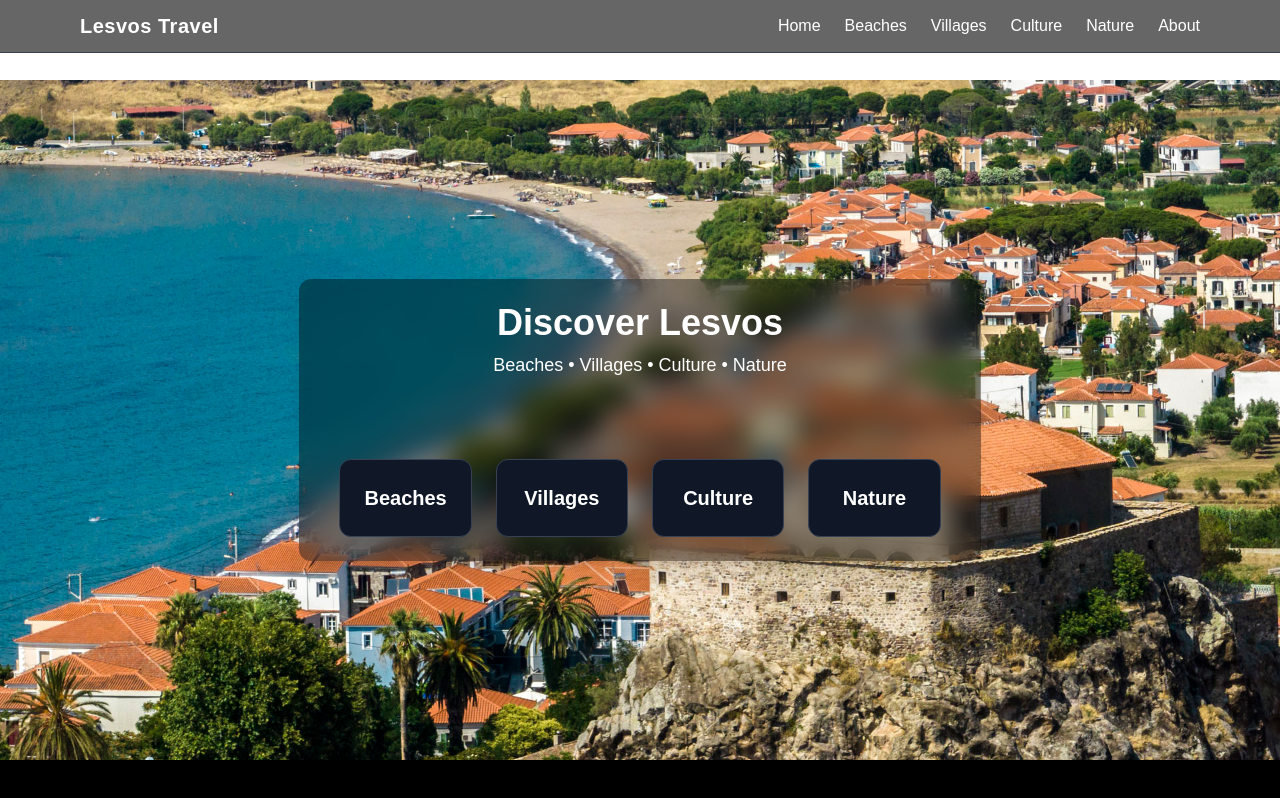
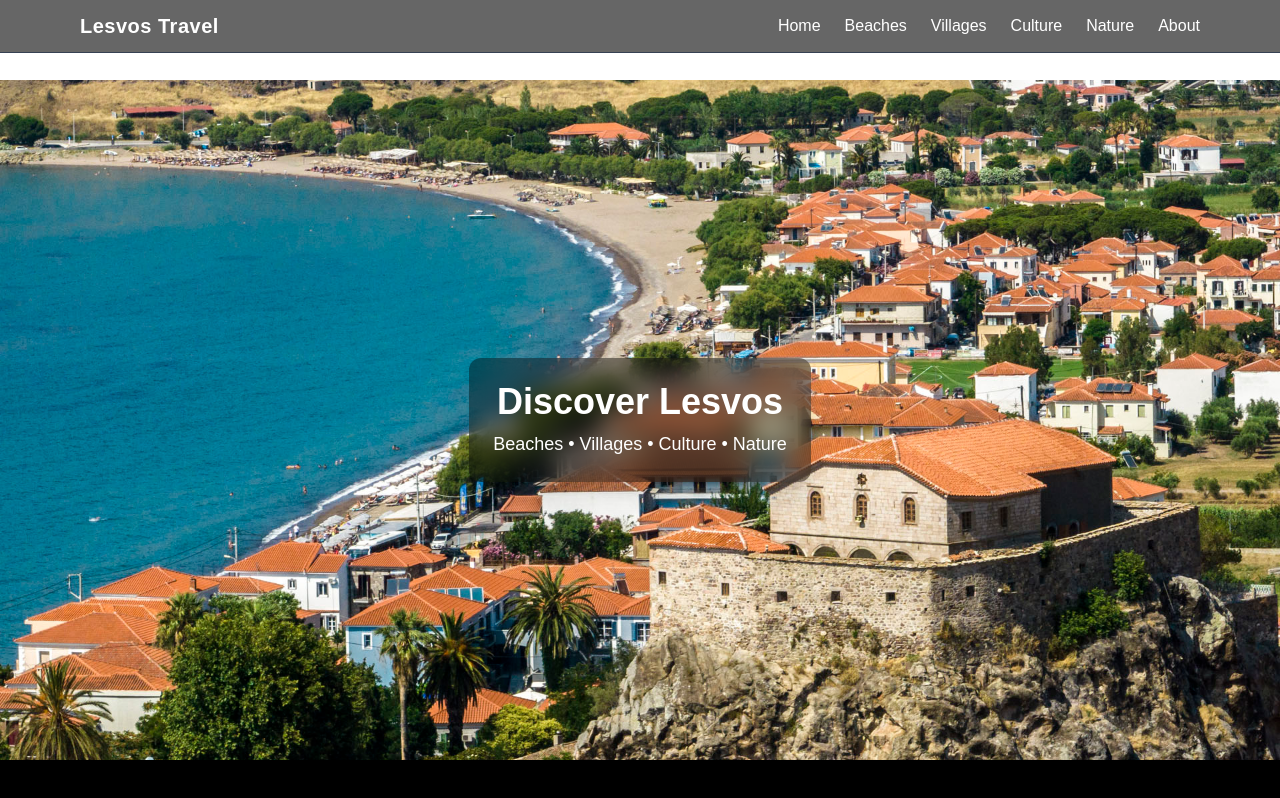
Before and after one commit to amamouridis/lesvos-travel-guide, a Next.js app: page / in a window 1280 px wide. Shown: the top 798 px of the page. Built offline with nearby package versions, Linux system fonts and the light colour scheme.

Commit message:
remove some buttons inside the panel

```diff
--- a/src/app/page.tsx
+++ b/src/app/page.tsx
@@ -6,26 +6,6 @@ export default function Home() {
         <div className="bg-black/40 backdrop-blur-md p-6 rounded-xl shadow-xl">
           <h1 className="text-4xl font-bold text-center">Discover Lesvos</h1>
           <p className="text-center mt-2 text-lg">Beaches • Villages • Culture • Nature</p>
-          {/* Featured Categories */}
-      <section className="max-w-5xl w-full mt-20 grid grid-cols-1 sm:grid-cols-2 lg:grid-cols-4 gap-6 px-4">
-
-        <div className="bg-gray-900 p-6 rounded-xl text-center border border-gray-700">
-          <h2 className="text-xl font-semibold">Beaches</h2>
-        </div>
-
-        <div className="bg-gray-900 p-6 rounded-xl text-center border border-gray-700">
-          <h2 className="text-xl font-semibold">Villages</h2>
-        </div>
-
-        <div className="bg-gray-900 p-6 rounded-xl text-center border border-gray-700">
-          <h2 className="text-xl font-semibold">Culture</h2>
-        </div>
-
-        <div className="bg-gray-900 p-6 rounded-xl text-center border border-gray-700">
-          <h2 className="text-xl font-semibold">Nature</h2>
-        </div>
-
-      </section>
         </div>
       </section>
 
```
